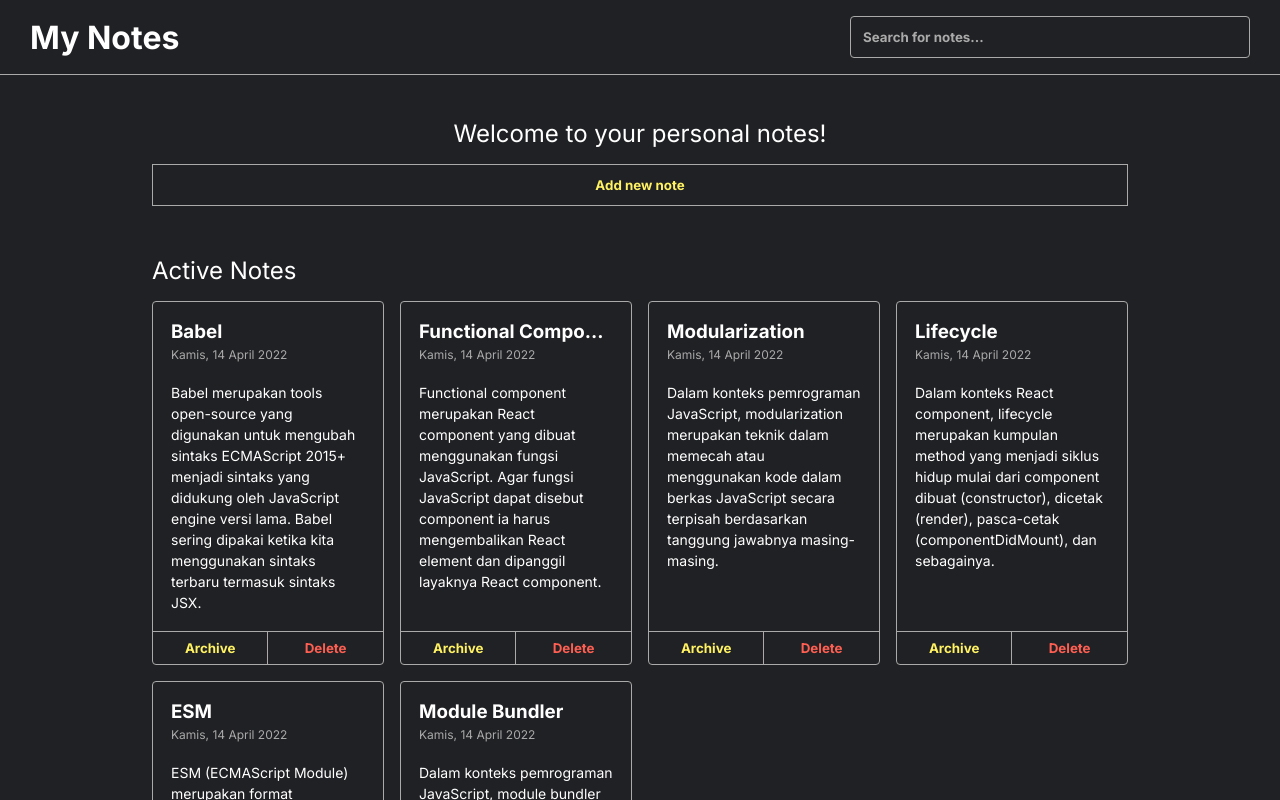
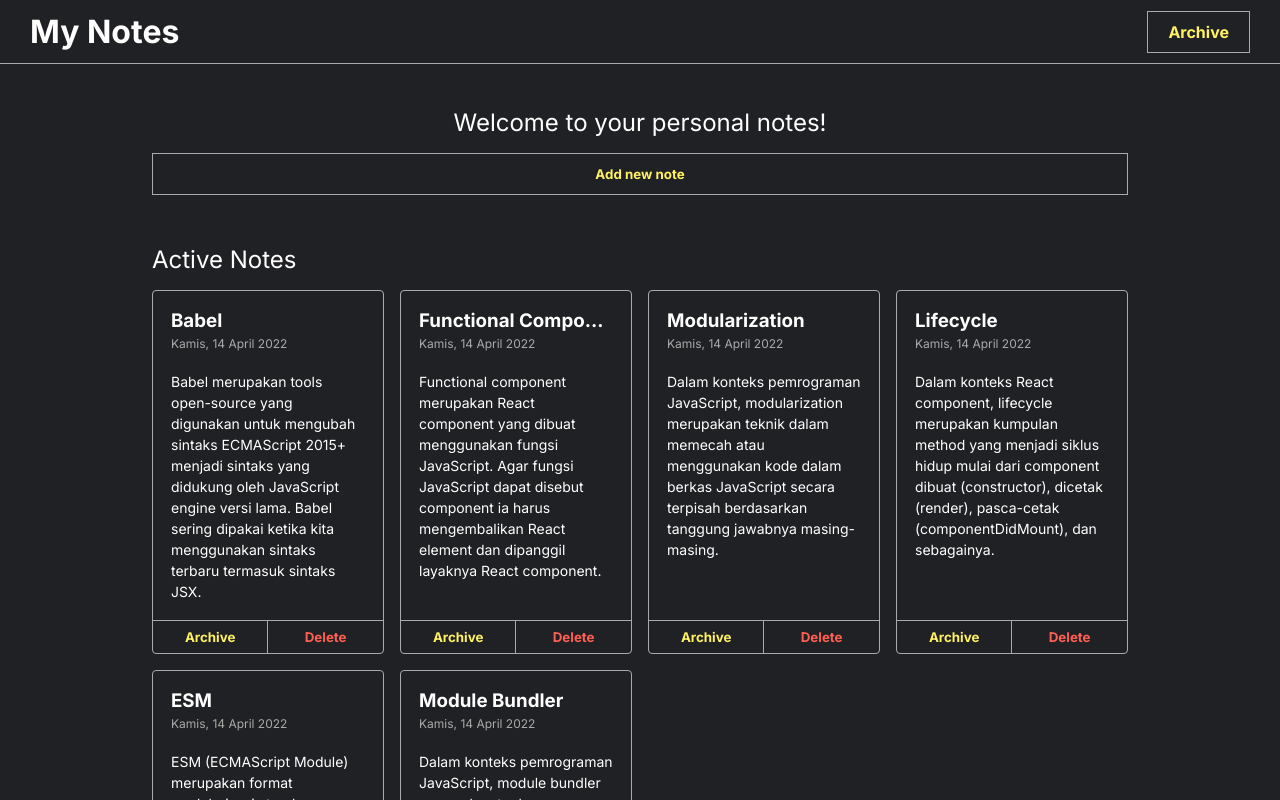
Before and after one commit to KenTandrian/notes-app-react-v2, a React (Vite) app: page / in a window 1280 px wide. Shown: the top 800 px of the page. Built offline with nearby package versions, Linux system fonts and the light colour scheme.

Commit message:
fix(header): remove searchbar

```diff
--- a/src/components/Header.jsx
+++ b/src/components/Header.jsx
@@ -1,11 +1,10 @@
-import React from "react";
-import SearchBar from "./HeaderSearch";
-
-export default function Header({ onSearch }) {
+export default function Header() {
   return (
     <div className="note-app__header">
       <h1>My Notes</h1>
-      <SearchBar onSearch={onSearch} />
+      <a href="/archive">
+        <button className="note-app_archive-button">Archive</button>
+      </a>
     </div>
   );
 }
--- a/src/styles/style.css
+++ b/src/styles/style.css
@@ -47,6 +47,18 @@ textarea::placeholder {
   margin: 8px 0;
   flex: 1;
   color: white;
+}
+
+.note-app_archive-button {
+  border: 1px solid #aaa;
+  color: #fff263;
+  display: block;
+  background-color: transparent;
+  padding: 10px 20px;
+  font-size: 16px;
+  font-family: "Inter", sans-serif;
+  font-weight: bold;
+  cursor: pointer;
 }
 
 .note-app__body {
```
